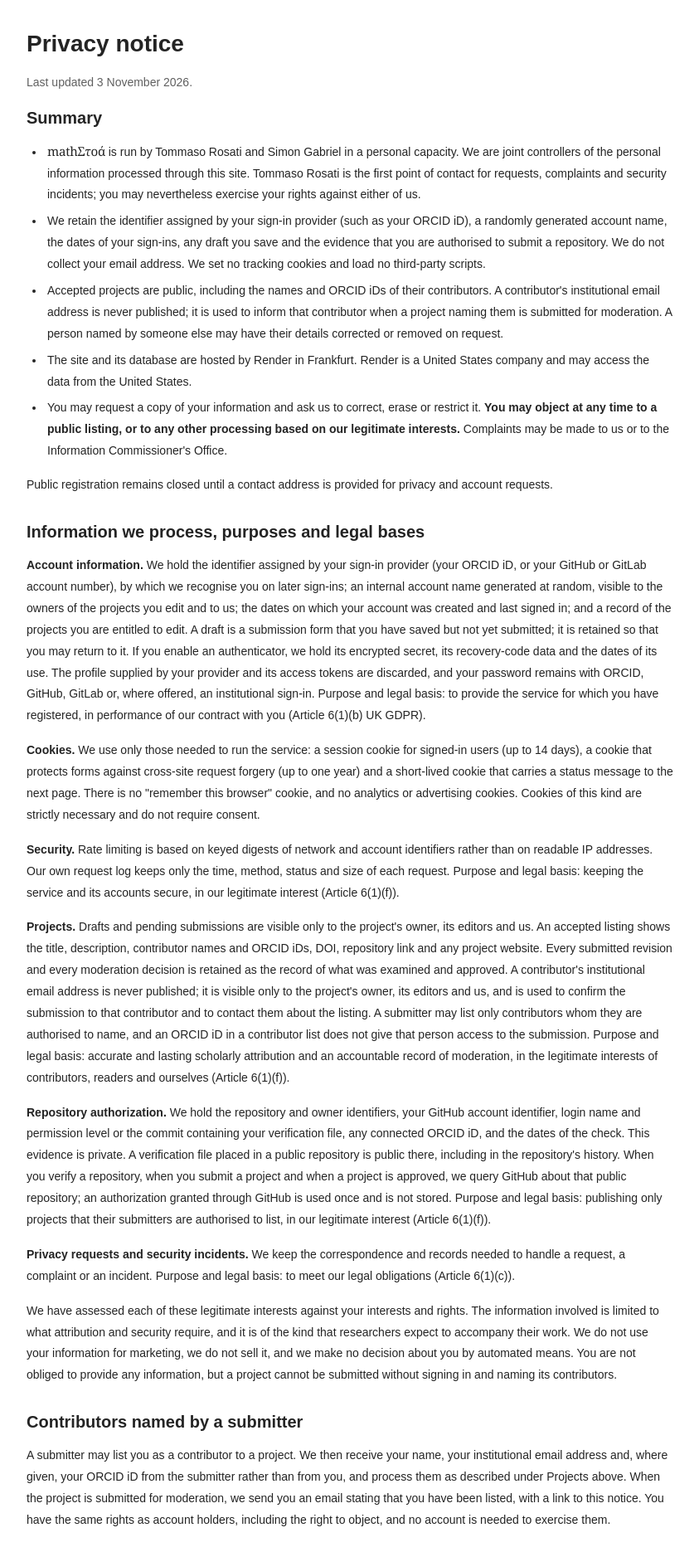
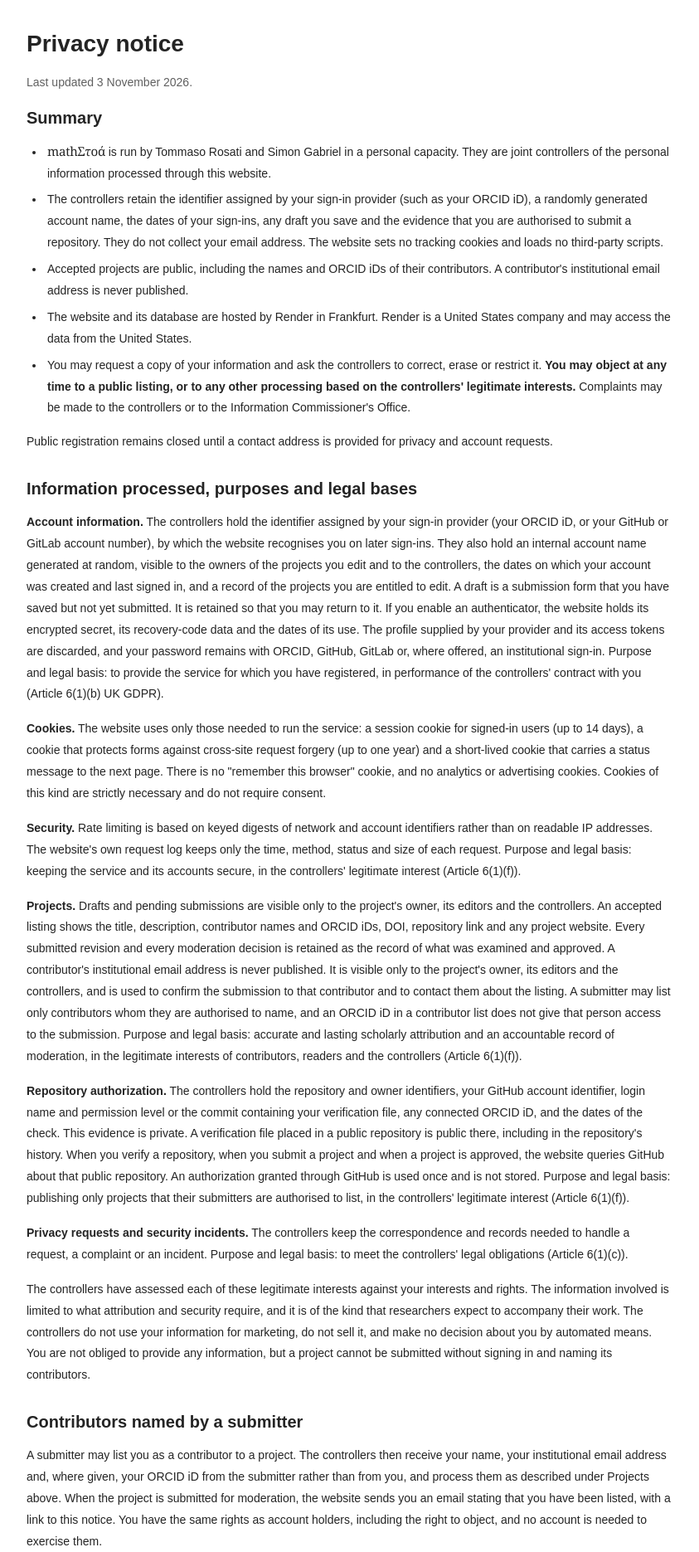
Before and after one commit to MathStoa/mathstoa.github.io, a Django app: page /privacy/ in a window 1280 px wide. Shown: the part 96-1967 px from the top of the page at 83% size, without its empty margins (83-926 px from the left). Run offline with Django 5.2, Linux system fonts and the light colour scheme; parts of the project's set-up code (start-up, migrations or seed data) failed here and were passed over.

Commit message:
Put the privacy notice in the third person and drop two sentences
"The controllers" and "the website" replace "we" throughout, the first
point of contact sentence and the correction-on-request sentence are
removed, the summary no longer explains the contributor email, and no
semicolons remain. The pinned test phrases follow the new wording.

Co-Authored-By: Claude Fable 5.1 <noreply@anthropic.com>

```diff
--- a/server/templates/privacy.html
+++ b/server/templates/privacy.html
@@ -7,29 +7,29 @@
     <section>
       <h2 id="summary">Summary</h2>
       <ul>
-        <li id="controllers"><span class="brand">math<span lang="el">Στοά</span></span> is run by Tommaso Rosati and Simon Gabriel in a personal capacity. We are joint controllers of the personal information processed through this site{% if privacy_contact %} and may be contacted at <a href="mailto:{{ privacy_contact }}">{{ privacy_contact }}</a>{% endif %}. Tommaso Rosati is the first point of contact for requests, complaints and security incidents; you may nevertheless exercise your rights against either of us.</li>
-        <li>We retain the identifier assigned by your sign-in provider (such as your ORCID iD), a randomly generated account name, the dates of your sign-ins, any draft you save and the evidence that you are authorised to submit a repository.{% if not email_login_enabled %} We do not collect your email address.{% endif %} We set no tracking cookies and load no third-party scripts.</li>
-        <li>Accepted projects are public, including the names and ORCID iDs of their contributors. A contributor's institutional email address is never published; it is used to inform that contributor when a project naming them is submitted for moderation. A person named by someone else may have their details corrected or removed on request.</li>
-        <li>The site and its database are hosted by Render in Frankfurt. Render is a United States company and may access the data from the United States.</li>
-        <li>You may request a copy of your information and ask us to correct, erase or restrict it. <strong>You may object at any time to a public listing, or to any other processing based on our legitimate interests.</strong> Complaints may be made to us or to the Information Commissioner's Office.</li>
+        <li id="controllers"><span class="brand">math<span lang="el">Στοά</span></span> is run by Tommaso Rosati and Simon Gabriel in a personal capacity. They are joint controllers of the personal information processed through this website{% if privacy_contact %} and may be contacted at <a href="mailto:{{ privacy_contact }}">{{ privacy_contact }}</a>{% endif %}.</li>
+        <li>The controllers retain the identifier assigned by your sign-in provider (such as your ORCID iD), a randomly generated account name, the dates of your sign-ins, any draft you save and the evidence that you are authorised to submit a repository.{% if not email_login_enabled %} They do not collect your email address.{% endif %} The website sets no tracking cookies and loads no third-party scripts.</li>
+        <li>Accepted projects are public, including the names and ORCID iDs of their contributors. A contributor's institutional email address is never published.</li>
+        <li>The website and its database are hosted by Render in Frankfurt. Render is a United States company and may access the data from the United States.</li>
+        <li>You may request a copy of your information and ask the controllers to correct, erase or restrict it. <strong>You may object at any time to a public listing, or to any other processing based on the controllers' legitimate interests.</strong> Complaints may be made to the controllers or to the Information Commissioner's Office.</li>
       </ul>
       {% if not privacy_contact %}
         <p>Public registration remains closed until a contact address is provided for privacy and account requests.</p>
       {% endif %}
     </section>
     <section>
-      <h2 id="what">Information we process, purposes and legal bases</h2>
-      <p><strong>Account information.</strong> We hold the identifier assigned by your sign-in provider (your ORCID iD, or your GitHub or GitLab account number), by which we recognise you on later sign-ins; an internal account name generated at random, visible to the owners of the projects you edit and to us; the dates on which your account was created and last signed in; and a record of the projects you are entitled to edit. A draft is a submission form that you have saved but not yet submitted; it is retained so that you may return to it. If you enable an authenticator, we hold its encrypted secret, its recovery-code data and the dates of its use. The profile supplied by your provider and its access tokens are discarded, and your password remains with ORCID, GitHub, GitLab or, where offered, an institutional sign-in.{% if email_login_enabled %} If you sign in with email or add an email address, we hold it for verification and account access; it is never published.{% endif %} Purpose and legal basis: to provide the service for which you have registered, in performance of our contract with you (Article 6(1)(b) UK GDPR).</p>
-      <p><strong>Cookies.</strong> We use only those needed to run the service: a session cookie for signed-in users (up to 14 days), a cookie that protects forms against cross-site request forgery (up to one year) and a short-lived cookie that carries a status message to the next page. There is no "remember this browser" cookie, and no analytics or advertising cookies. Cookies of this kind are strictly necessary and do not require consent.</p>
-      <p><strong>Security.</strong> Rate limiting is based on keyed digests of network and account identifiers rather than on readable IP addresses. Our own request log keeps only the time, method, status and size of each request. Purpose and legal basis: keeping the service and its accounts secure, in our legitimate interest (Article 6(1)(f)).</p>
-      <p><strong>Projects.</strong> Drafts and pending submissions are visible only to the project's owner, its editors and us. An accepted listing shows the title, description, contributor names and ORCID iDs, DOI, repository link and any project website. Every submitted revision and every moderation decision is retained as the record of what was examined and approved. A contributor's institutional email address is never published; it is visible only to the project's owner, its editors and us, and is used to confirm the submission to that contributor and to contact them about the listing. A submitter may list only contributors whom they are authorised to name, and an ORCID iD in a contributor list does not give that person access to the submission. Purpose and legal basis: accurate and lasting scholarly attribution and an accountable record of moderation, in the legitimate interests of contributors, readers and ourselves (Article 6(1)(f)).</p>
-      <p><strong>Repository authorization.</strong> We hold the repository and owner identifiers, your GitHub account identifier, login name and permission level or the commit containing your verification file, any connected ORCID iD, and the dates of the check. This evidence is private. A verification file placed in a public repository is public there, including in the repository's history. When you verify a repository, when you submit a project and when a project is approved, we query GitHub about that public repository; an authorization granted through GitHub is used once and is not stored. Purpose and legal basis: publishing only projects that their submitters are authorised to list, in our legitimate interest (Article 6(1)(f)).</p>
-      <p><strong>Privacy requests and security incidents.</strong> We keep the correspondence and records needed to handle a request, a complaint or an incident. Purpose and legal basis: to meet our legal obligations (Article 6(1)(c)).</p>
-      <p>We have assessed each of these legitimate interests against your interests and rights. The information involved is limited to what attribution and security require, and it is of the kind that researchers expect to accompany their work. We do not use your information for marketing, we do not sell it, and we make no decision about you by automated means. You are not obliged to provide any information, but a project cannot be submitted without signing in and naming its contributors.</p>
+      <h2 id="what">Information processed, purposes and legal bases</h2>
+      <p><strong>Account information.</strong> The controllers hold the identifier assigned by your sign-in provider (your ORCID iD, or your GitHub or GitLab account number), by which the website recognises you on later sign-ins. They also hold an internal account name generated at random, visible to the owners of the projects you edit and to the controllers, the dates on which your account was created and last signed in, and a record of the projects you are entitled to edit. A draft is a submission form that you have saved but not yet submitted. It is retained so that you may return to it. If you enable an authenticator, the website holds its encrypted secret, its recovery-code data and the dates of its use. The profile supplied by your provider and its access tokens are discarded, and your password remains with ORCID, GitHub, GitLab or, where offered, an institutional sign-in.{% if email_login_enabled %} If you sign in with email or add an email address, it is held for verification and account access and is never published.{% endif %} Purpose and legal basis: to provide the service for which you have registered, in performance of the controllers' contract with you (Article 6(1)(b) UK GDPR).</p>
+      <p><strong>Cookies.</strong> The website uses only those needed to run the service: a session cookie for signed-in users (up to 14 days), a cookie that protects forms against cross-site request forgery (up to one year) and a short-lived cookie that carries a status message to the next page. There is no "remember this browser" cookie, and no analytics or advertising cookies. Cookies of this kind are strictly necessary and do not require consent.</p>
+      <p><strong>Security.</strong> Rate limiting is based on keyed digests of network and account identifiers rather than on readable IP addresses. The website's own request log keeps only the time, method, status and size of each request. Purpose and legal basis: keeping the service and its accounts secure, in the controllers' legitimate interest (Article 6(1)(f)).</p>
+      <p><strong>Projects.</strong> Drafts and pending submissions are visible only to the project's owner, its editors and the controllers. An accepted listing shows the title, description, contributor names and ORCID iDs, DOI, repository link and any project website. Every submitted revision and every moderation decision is retained as the record of what was examined and approved. A contributor's institutional email address is never published. It is visible only to the project's owner, its editors and the controllers, and is used to confirm the submission to that contributor and to contact them about the listing. A submitter may list only contributors whom they are authorised to name, and an ORCID iD in a contributor list does not give that person access to the submission. Purpose and legal basis: accurate and lasting scholarly attribution and an accountable record of moderation, in the legitimate interests of contributors, readers and the controllers (Article 6(1)(f)).</p>
+      <p><strong>Repository authorization.</strong> The controllers hold the repository and owner identifiers, your GitHub account identifier, login name and permission level or the commit containing your verification file, any connected ORCID iD, and the dates of the check. This evidence is private. A verification file placed in a public repository is public there, including in the repository's history. When you verify a repository, when you submit a project and when a project is approved, the website queries GitHub about that public repository. An authorization granted through GitHub is used once and is not stored. Purpose and legal basis: publishing only projects that their submitters are authorised to list, in the controllers' legitimate interest (Article 6(1)(f)).</p>
+      <p><strong>Privacy requests and security incidents.</strong> The controllers keep the correspondence and records needed to handle a request, a complaint or an incident. Purpose and legal basis: to meet the controllers' legal obligations (Article 6(1)(c)).</p>
+      <p>The controllers have assessed each of these legitimate interests against your interests and rights. The information involved is limited to what attribution and security require, and it is of the kind that researchers expect to accompany their work. The controllers do not use your information for marketing, do not sell it, and make no decision about you by automated means. You are not obliged to provide any information, but a project cannot be submitted without signing in and naming its contributors.</p>
     </section>
     <section>
       <h2 id="named">Contributors named by a submitter</h2>
-      <p>A submitter may list you as a contributor to a project. We then receive your name, your institutional email address and, where given, your ORCID iD from the submitter rather than from you, and process them as described under Projects above. When the project is submitted for moderation, we send you an email stating that you have been listed, with a link to this notice. You have the same rights as account holders, including the right to object, and no account is needed to exercise them.</p>
+      <p>A submitter may list you as a contributor to a project. The controllers then receive your name, your institutional email address and, where given, your ORCID iD from the submitter rather than from you, and process them as described under Projects above. When the project is submitted for moderation, the website sends you an email stating that you have been listed, with a link to this notice. You have the same rights as account holders, including the right to object, and no account is needed to exercise them.</p>
     </section>
     <section>
       <h2 id="retention">Retention</h2>
@@ -37,25 +37,25 @@
         <li>Sign-in sessions last up to 14 days. Editor invitations expire after seven days. Repository checks expire after ten minutes (GitHub authorization) or 24 hours (verification file), and a completed authorization is valid for 30 days.{% if email_login_enabled %} Email sign-in codes expire after three minutes.{% endif %}</li>
         <li>An hourly cleanup removes expired sessions, and removes invitations and unused repository checks 30 days after they end.</li>
         <li>Drafts that have never been submitted are deleted after 90 days without an edit, an invitation or a repository check. Viewing a page does not extend this period.</li>
-        <li>Accounts with no projects or other responsibilities are deleted after twelve months without a sign-in; no reminder is sent beforehand.{% if email_login_enabled %} Unverified email registrations are deleted after seven days.{% endif %}</li>
+        <li>Accounts with no projects or other responsibilities are deleted after twelve months without a sign-in. No reminder is sent beforehand.{% if email_login_enabled %} Unverified email registrations are deleted after seven days.{% endif %}</li>
         <li>Submitted revisions, their repository evidence and the associated moderation records are retained for as long as the project is listed or awaiting moderation. A project that was never accepted is retained until its owner, or a person named in it, asks for its removal.</li>
         <li>Deleted records may persist in Render's backups until those backups expire. Render and Cloudflare keep their own operational logs, which may include your IP address and the addresses of the pages you request, for their own retention periods.</li>
       </ul>
     </section>
     <section>
       <h2 id="transfers">Recipients and international transfers</h2>
-      <p>Render hosts the site and database in Frankfurt on our instructions, with Cloudflare's network in front. Render is a United States company, as are its sub-processors, among them Cloudflare, Amazon Web Services and Google Cloud; each may access the data from the United States. Render is certified under the EU–US Data Privacy Framework and its UK Extension, which the United Kingdom recognises as providing adequate protection. Simon Gabriel, one of the controllers, resides in the United States and administers the site from there.</p>
-      <p>Your sign-in provider, and GitHub when we query it about a repository, are independent services that act under their own privacy policies. A project proposed through a public issue in our GitHub repository is public on GitHub and subject to GitHub's terms. An email delivery service sends the contributor confirmations on our behalf. Email sent to our contact address passes through our domain's forwarding service to our own mailboxes. We disclose nothing else, except where the law requires it.</p>
+      <p>Render hosts the website and database in Frankfurt on the controllers' instructions, with Cloudflare's network in front. Render is a United States company, as are its sub-processors, among them Cloudflare, Amazon Web Services and Google Cloud, and each may access the data from the United States. Render is certified under the EU–US Data Privacy Framework and its UK Extension, which the United Kingdom recognises as providing adequate protection. Simon Gabriel, one of the controllers, resides in the United States and administers the website from there.</p>
+      <p>Your sign-in provider, and GitHub when the website queries it about a repository, are independent services that act under their own privacy policies. A project proposed through a public issue in the website's GitHub repository is public on GitHub and subject to GitHub's terms. An email delivery service sends the contributor confirmations on the controllers' behalf. Email sent to the contact address passes through the domain's forwarding service to the controllers' own mailboxes. Nothing else is disclosed, except where the law requires it.</p>
     </section>
     <section>
       <h2 id="rights">Your rights</h2>
-      <p>You may request a copy of your information, ask us to correct or erase it, or ask us to restrict its use while a question about it is resolved. You may also receive the information you have provided for your account in a structured, machine-readable format; the account data download provides this. These rights are subject to legal limits, and where we cannot do everything you ask we will explain why. We respond within one month of receiving a request. For a complex request this period may be extended by up to two further months, in which case we will inform you within the first month.</p>
+      <p>You may request a copy of your information, ask the controllers to correct or erase it, or ask them to restrict its use while a question about it is resolved. You may also receive the information you have provided for your account in a structured, machine-readable format. The account data download provides this. These rights are subject to legal limits, and where the controllers cannot do everything you ask they will explain why. They respond within one month of receiving a request. For a complex request this period may be extended by up to two further months, in which case you will be informed within the first month.</p>
       <h3 id="object">Right to object</h3>
-      <p><strong>Where we rely on legitimate interests, you may object at any time, on grounds relating to your particular situation, to our processing of your information, including its appearance in a public listing.</strong> We will then cease that processing unless we can demonstrate compelling legitimate grounds that override your interests, rights and freedoms, or unless the information is needed to establish, exercise or defend legal claims.</p>
+      <p><strong>Where the controllers rely on legitimate interests, you may object at any time, on grounds relating to your particular situation, to their processing of your information, including its appearance in a public listing.</strong> They will then cease that processing unless they can demonstrate compelling legitimate grounds that override your interests, rights and freedoms, or unless the information is needed to establish, exercise or defend legal claims.</p>
       <h3>How to exercise your rights</h3>
-      <p>Signed-in users may open <a href="{% url 'account_privacy' %}">Your data and privacy requests</a> to download their account data or to create a verified request file to send to us. Anyone, with or without an account, may write to {% if privacy_contact %}<a href="mailto:{{ privacy_contact }}">{{ privacy_contact }}</a>{% else %}our privacy contact{% endif %}.</p>
+      <p>Signed-in users may open <a href="{% url 'account_privacy' %}">Your data and privacy requests</a> to download their account data or to create a verified request file to send to the controllers. Anyone, with or without an account, may write to {% if privacy_contact %}<a href="mailto:{{ privacy_contact }}">{{ privacy_contact }}</a>{% else %}the privacy contact{% endif %}.</p>
       <h3>Complaints</h3>
-      <p>If you are dissatisfied with our handling of your information, we ask that you raise the matter with us first. You may also lodge a complaint with the UK Information Commissioner's Office (<a href="https://ico.org.uk/make-a-complaint/">ico.org.uk/make-a-complaint</a>, telephone 0303 123 1113) or, within the European Union, with the data protection authority of the country in which you live or work.</p>
+      <p>If you are dissatisfied with the controllers' handling of your information, you are asked to raise the matter with them first. You may also lodge a complaint with the UK Information Commissioner's Office (<a href="https://ico.org.uk/make-a-complaint/">ico.org.uk/make-a-complaint</a>, telephone 0303 123 1113) or, within the European Union, with the data protection authority of the country in which you live or work.</p>
     </section>
   </article>
 {% endblock %}
```
Also changed, not shown: server/accounts/test_privacy_controls.py (+8 -8 lines).
